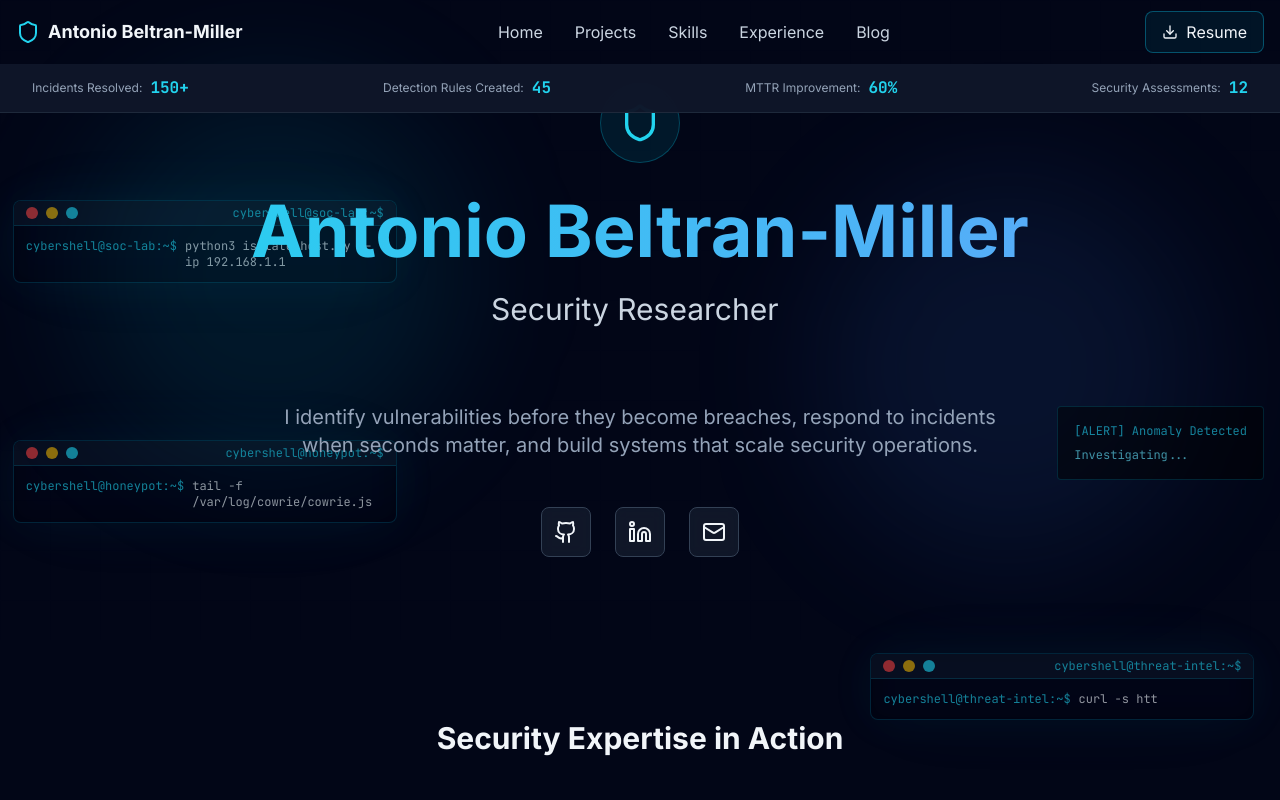
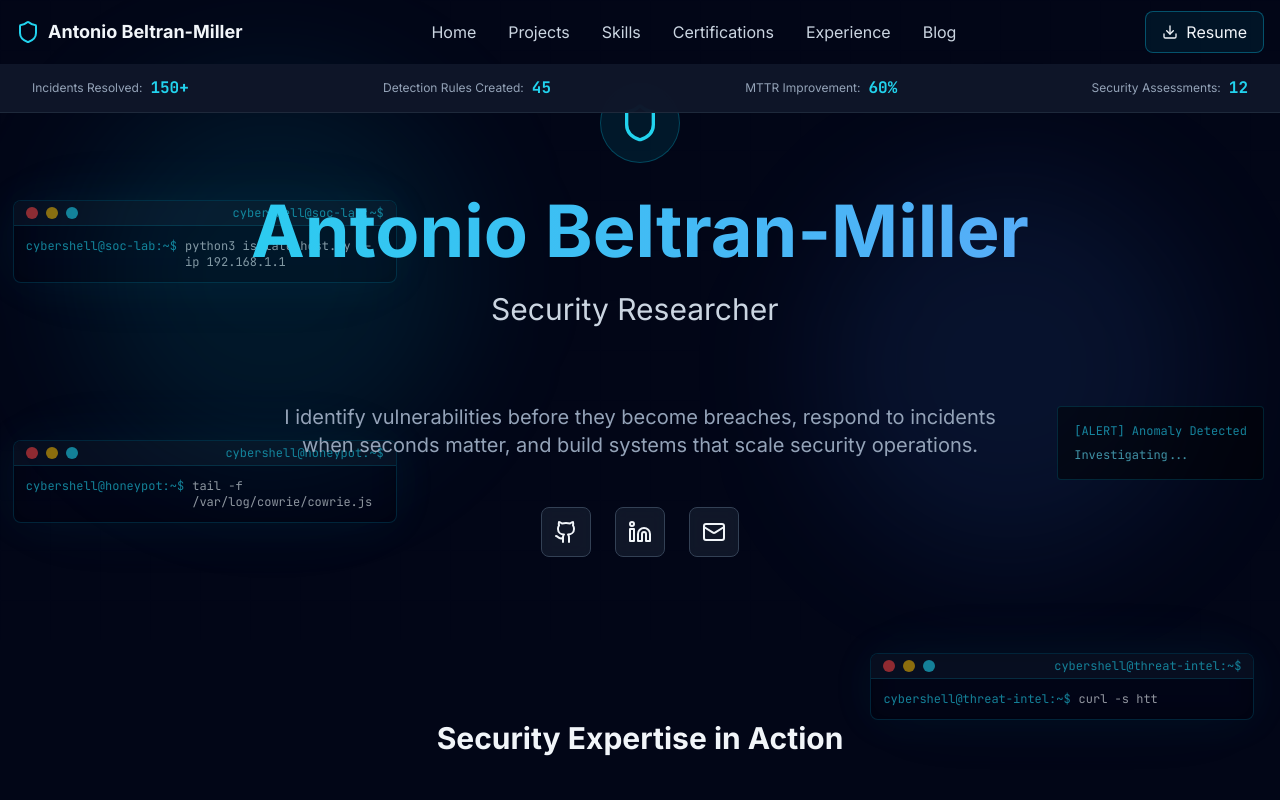
Before and after one commit to AntonioBeltranMiller/cybersec-portfolio, a Next.js app: page / in a window 1280 px wide. Shown: the top 800 px of the page. Built offline with nearby package versions, Linux system fonts and the light colour scheme.

Commit message:
Update Navigation.tsx

```diff
--- a/components/Navigation.tsx
+++ b/components/Navigation.tsx
@@ -21,6 +21,7 @@ export default function Navigation() {
     { label: 'Home', href: '/' },
     { label: 'Projects', href: '/#projects' },
     { label: 'Skills', href: '/#skills' },
+    { label: 'Certifications', href: '/#certifications' },
     { label: 'Experience', href: '/#experience' },
     { label: 'Blog', href: '/blog' },
   ]
```
